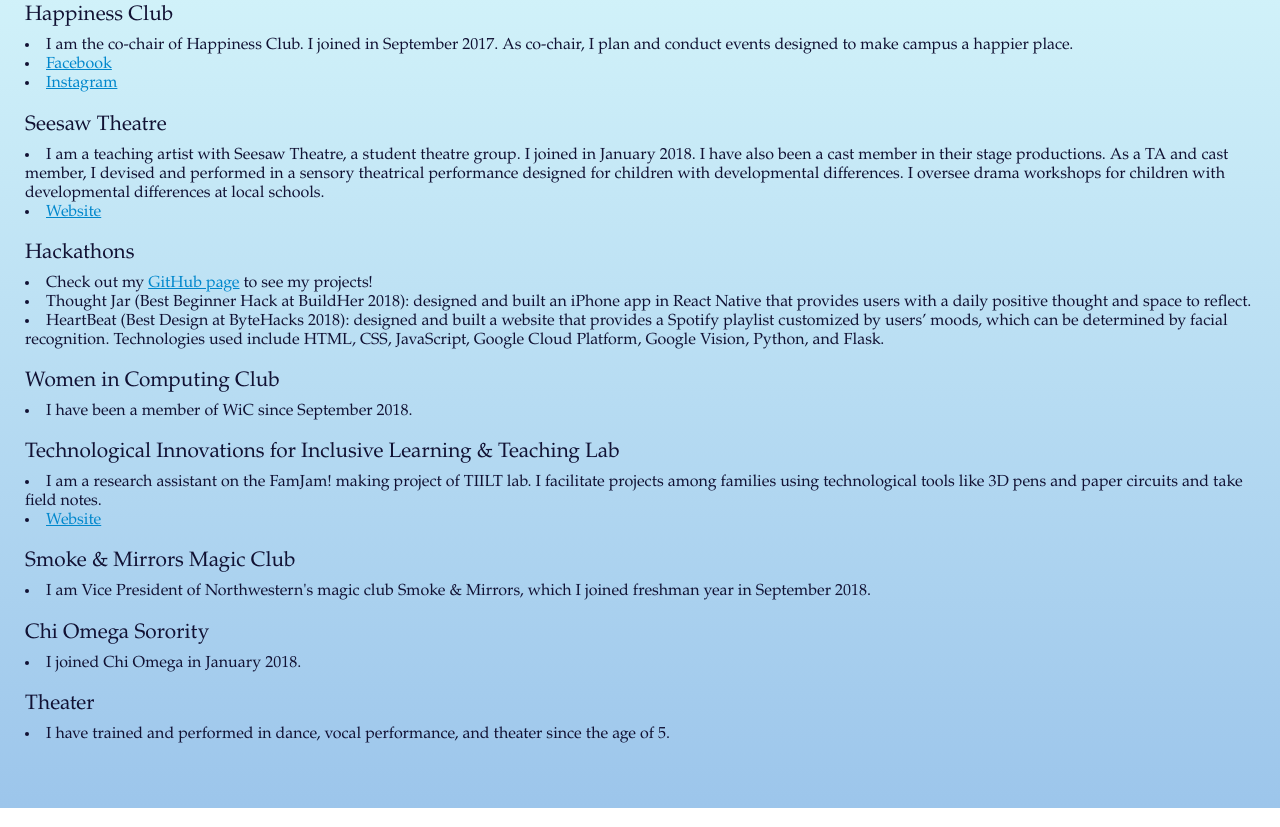
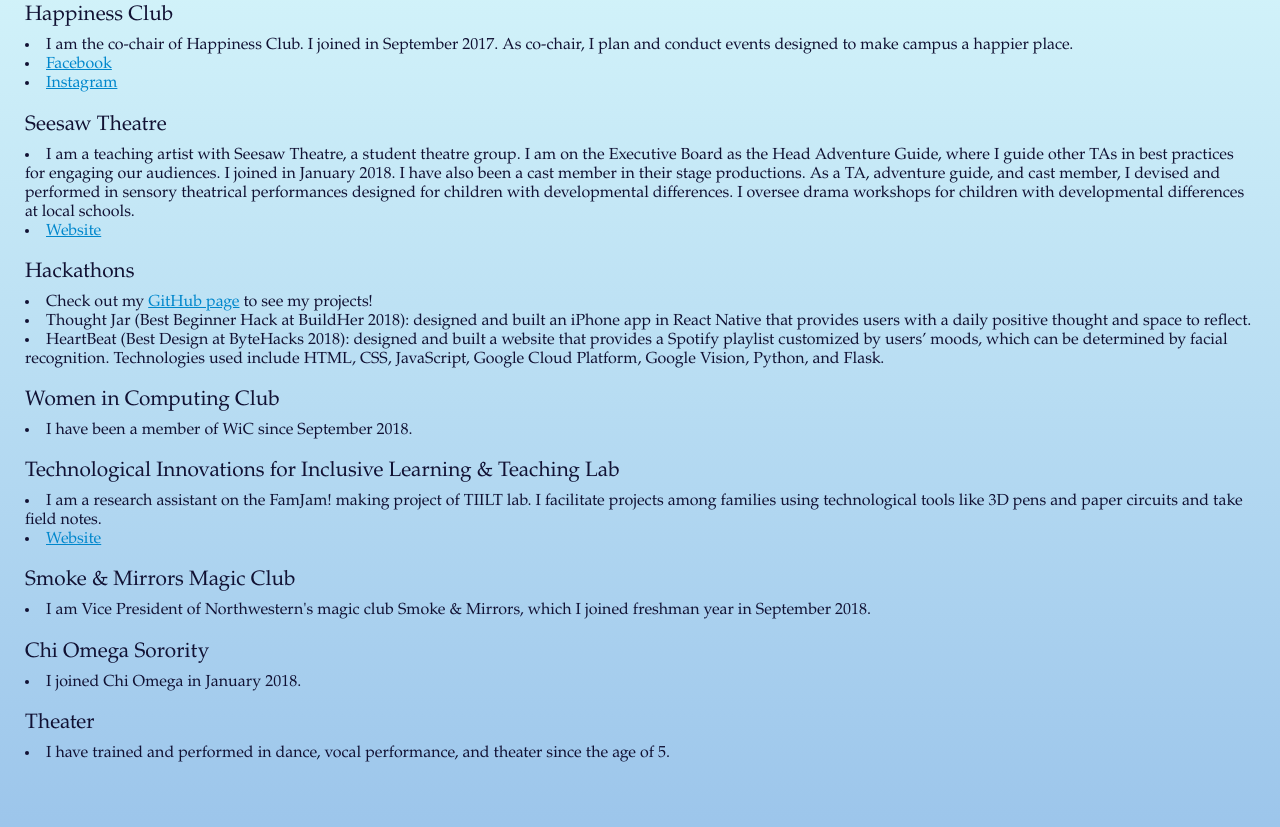
Before and after one commit to FOBkid20/FOBkid20.github.io, a plain HTML site: page index.html in a window 1280 px wide. Shown: the part 2805-3632 px from the top of the page. Drawn offline with Linux system fonts and the light colour scheme; a web font is replaced by a local one.

Commit message:
more content updates

```diff
--- a/index.html
+++ b/index.html
@@ -166,7 +166,7 @@
             <li><a href="https://www.instagram.com/happinessclubnu/?hl=en" target="blank">Instagram</a></li>
 
             <h6>Seesaw Theatre</h6>
-            <li> I am a teaching artist with Seesaw Theatre, a student theatre group. I joined in January 2018. I have also been a cast member in their stage productions. As a TA and cast member, I devised and performed in a sensory theatrical performance designed for children with developmental differences. I oversee drama workshops for children with developmental differences at local schools. </li>
+            <li> I am a teaching artist with Seesaw Theatre, a student theatre group. I am on the Executive Board as the Head Adventure Guide, where I guide other TAs in best practices for engaging our audiences. I joined in January 2018. I have also been a cast member in their stage productions. As a TA, adventure guide, and cast member, I devised and performed in sensory theatrical performances designed for children with developmental differences. I oversee drama workshops for children with developmental differences at local schools. </li>
             <li><a href="http://www.seesawtheatre.org/" target="blank">Website</a></li>
 
             <h6>Hackathons</h6>
```
